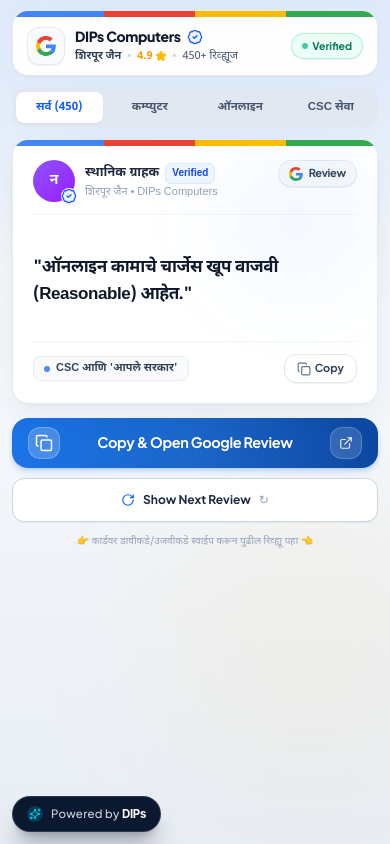
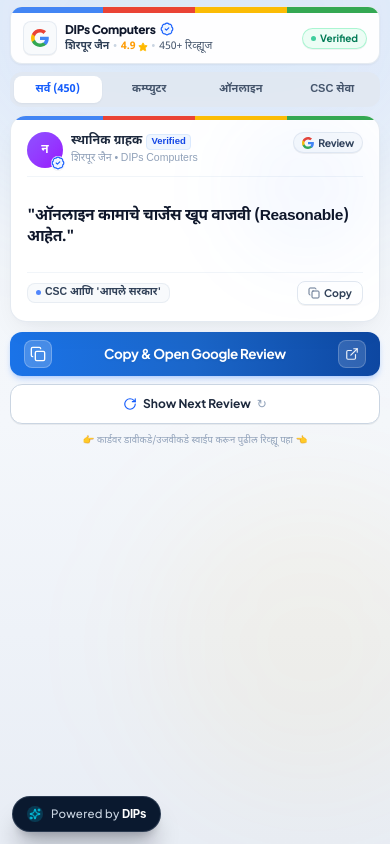
Before and after one commit to dipscomputers/DIPS-Google-Reviews, a React (Vite) app: page / in a window 390 px wide. Built offline with nearby package versions, Linux system fonts and the light colour scheme.

Commit message:
style: adjust container padding and spacing
Reduce top padding and element spacing for better mobile layout consistency.

```diff
--- a/src/App.tsx
+++ b/src/App.tsx
@@ -276,17 +276,17 @@ export default function App() {
   const avatarColor = AVATAR_COLORS[avatarColorIndex];
 
   return (
-    <div className="min-h-screen bg-gradient-to-b from-slate-100 via-[#f4f7fb] to-[#e8edf5] text-slate-800 flex flex-col items-center justify-start p-3 sm:p-4 pt-2.5 sm:pt-3.5 pb-10 sm:pb-8 relative overflow-x-hidden selection:bg-blue-100 selection:text-blue-900 font-['Noto_Sans_Devanagari',sans-serif]">
+    <div className="min-h-screen bg-gradient-to-b from-slate-100 via-[#f4f7fb] to-[#e8edf5] text-slate-800 flex flex-col items-center justify-start p-2.5 sm:p-4 pt-1.5 sm:pt-2.5 pb-8 sm:pb-8 relative overflow-x-hidden selection:bg-blue-100 selection:text-blue-900 font-['Noto_Sans_Devanagari',sans-serif]">
       {/* Background Decorative Ambient Radial Glow */}
       <div className="fixed inset-0 pointer-events-none overflow-hidden -z-0">
         <div className="absolute -top-36 left-1/2 -translate-x-1/2 w-[540px] h-[340px] bg-blue-500/10 rounded-full blur-3xl" />
         <div className="absolute bottom-10 -right-20 w-80 h-80 bg-amber-400/5 rounded-full blur-3xl" />
       </div>
 
-      <div className="w-full max-w-md mx-auto flex flex-col relative z-10 space-y-3 sm:space-y-3.5">
+      <div className="w-full max-w-md mx-auto flex flex-col relative z-10 space-y-2 sm:space-y-2.5">
 
         {/* 1. Header: Professional Google Verified Business Badge */}
-        <header className="bg-white/95 backdrop-blur-md border border-slate-200/90 rounded-2xl shadow-xs overflow-hidden shrink-0">
+        <header className="bg-white/95 backdrop-blur-md border border-slate-200/90 rounded-xl sm:rounded-2xl shadow-xs overflow-hidden shrink-0">
           {/* Authentic Google 4-Color Signature Accent Bar */}
           <div className="h-1.5 w-full flex">
             <div className="flex-1 bg-[#4285F4]" />
@@ -295,28 +295,28 @@ export default function App() {
             <div className="flex-1 bg-[#34A853]" />
           </div>
 
-          <div className="px-3.5 py-2.5 sm:py-3 flex items-center justify-between gap-2.5">
-            <div className="flex items-center gap-2.5 min-w-0 flex-1">
+          <div className="px-3 py-2 sm:py-2.5 flex items-center justify-between gap-2">
+            <div className="flex items-center gap-2 min-w-0 flex-1">
               {/* Google G Logo Emblem */}
-              <div className="w-9.5 h-9.5 sm:w-10 sm:h-10 rounded-xl bg-slate-50 border border-slate-200/80 flex items-center justify-center shrink-0 shadow-2xs">
-                <GoogleGIcon className="w-5 h-5" />
+              <div className="w-8.5 h-8.5 sm:w-9.5 sm:h-9.5 rounded-lg sm:rounded-xl bg-slate-50 border border-slate-200/80 flex items-center justify-center shrink-0 shadow-2xs">
+                <GoogleGIcon className="w-4.5 h-4.5" />
               </div>
 
               {/* Business Name and Rating Details */}
               <div className="min-w-0">
-                <div className="flex items-center gap-1.5">
-                  <h1 className="font-extrabold text-slate-900 text-sm sm:text-base leading-tight font-['Plus_Jakarta_Sans',sans-serif] tracking-tight">
+                <div className="flex items-center gap-1">
+                  <h1 className="font-extrabold text-slate-900 text-xs sm:text-sm leading-tight font-['Plus_Jakarta_Sans',sans-serif] tracking-tight">
                     DIPs Computers
                   </h1>
-                  <BadgeCheck className="w-4 h-4 text-blue-600 fill-blue-50 shrink-0" />
+                  <BadgeCheck className="w-3.5 h-3.5 text-blue-600 fill-blue-50 shrink-0" />
                 </div>
 
-                <div className="text-[11px] text-slate-500 font-medium flex items-center gap-1.5 mt-0.5 flex-wrap">
+                <div className="text-[10.5px] sm:text-[11px] text-slate-500 font-medium flex items-center gap-1 mt-0.5 flex-wrap">
                   <span className="text-slate-700 font-semibold">शिरपूर जैन</span>
                   <span className="text-slate-300">•</span>
                   <div className="flex items-center text-amber-500 font-bold gap-0.5">
                     <span>4.9</span>
-                    <Star className="w-3 h-3 fill-amber-400 text-amber-400" />
+                    <Star className="w-2.5 h-2.5 fill-amber-400 text-amber-400" />
                   </div>
                   <span className="text-slate-300">•</span>
                   <span className="text-slate-600 font-medium whitespace-nowrap">450+ रिव्ह्यूज</span>
@@ -326,8 +326,8 @@ export default function App() {
 
             {/* Google Verified Status Badge */}
             <div className="shrink-0">
-              <span className="inline-flex items-center gap-1 px-2.5 py-1 rounded-full bg-emerald-50 border border-emerald-200/90 text-[10.5px] font-bold text-emerald-700 shadow-2xs font-['Plus_Jakarta_Sans',sans-serif]">
-                <span className="w-1.5 h-1.5 rounded-full bg-emerald-500 animate-pulse" />
+              <span className="inline-flex items-center gap-1 px-2 py-0.5 rounded-full bg-emerald-50 border border-emerald-200/90 text-[10px] font-bold text-emerald-700 shadow-2xs font-['Plus_Jakarta_Sans',sans-serif]">
+                <span className="w-1.25 h-1.25 rounded-full bg-emerald-500 animate-pulse" />
                 <span>Verified</span>
               </span>
             </div>
@@ -339,7 +339,7 @@ export default function App() {
           <div className="grid grid-cols-4 gap-1 p-1 bg-slate-200/80 backdrop-blur-xs rounded-xl text-xs font-semibold">
             <button
               onClick={() => setCategory('all')}
-              className={`py-2 px-1 rounded-lg text-center transition-all cursor-pointer truncate text-[11.5px] sm:text-xs ${
+              className={`py-1.5 px-1 rounded-lg text-center transition-all cursor-pointer truncate text-[11px] sm:text-xs ${
                 category === 'all'
                   ? 'bg-white text-blue-600 shadow-xs font-bold'
                   : 'text-slate-600 hover:text-slate-900'
@@ -350,7 +350,7 @@ export default function App() {
 
             <button
               onClick={() => setCategory('computer')}
-              className={`py-2 px-1 rounded-lg text-center transition-all cursor-pointer truncate text-[11.5px] sm:text-xs ${
+              className={`py-1.5 px-1 rounded-lg text-center transition-all cursor-pointer truncate text-[11px] sm:text-xs ${
                 category === 'computer'
                   ? 'bg-white text-blue-600 shadow-xs font-bold'
                   : 'text-slate-600 hover:text-slate-900'
@@ -361,7 +361,7 @@ export default function App() {
 
             <button
               onClick={() => setCategory('online')}
-              className={`py-2 px-1 rounded-lg text-center transition-all cursor-pointer truncate text-[11.5px] sm:text-xs ${
+              className={`py-1.5 px-1 rounded-lg text-center transition-all cursor-pointer truncate text-[11px] sm:text-xs ${
                 category === 'online'
                   ? 'bg-white text-blue-600 shadow-xs font-bold'
                   : 'text-slate-600 hover:text-slate-900'
@@ -372,7 +372,7 @@ export default function App() {
 
             <button
               onClick={() => setCategory('csc')}
-              className={`py-2 px-1 rounded-lg text-center transition-all cursor-pointer truncate text-[11.5px] sm:text-xs ${
+              className={`py-1.5 px-1 rounded-lg text-center transition-all cursor-pointer truncate text-[11px] sm:text-xs ${
                 category === 'csc'
                   ? 'bg-white text-blue-600 shadow-xs font-bold'
                   : 'text-slate-600 hover:text-slate-900'
@@ -415,12 +415,12 @@ export default function App() {
               onTouchEnd={handleTouchEnd}
               onMouseDown={handleTouchStart}
               onMouseUp={handleTouchEnd}
-              className={`bg-white border border-slate-200/90 rounded-2xl sm:rounded-3xl p-5 sm:p-6 shadow-[0_14px_36px_-8px_rgba(15,23,42,0.08),0_4px_14px_-3px_rgba(15,23,42,0.03)] flex flex-col justify-between min-h-[225px] sm:min-h-[250px] transition-all relative overflow-hidden cursor-grab active:cursor-grabbing select-none ${
+              className={`bg-white border border-slate-200/90 rounded-2xl p-4 sm:p-5 shadow-[0_12px_30px_-8px_rgba(15,23,42,0.07),0_4px_12px_-3px_rgba(15,23,42,0.03)] flex flex-col justify-between min-h-[190px] sm:min-h-[215px] transition-all relative overflow-hidden cursor-grab active:cursor-grabbing select-none ${
                 isFlipping ? 'animate-card-flip' : ''
               }`}
             >
               {/* Authentic Google 4-Color Signature Accent Bar */}
-              <div className="absolute top-0 left-0 right-0 h-1.5 flex z-10">
+              <div className="absolute top-0 left-0 right-0 h-1 flex z-10">
                 <div className="flex-1 bg-[#4285F4]" />
                 <div className="flex-1 bg-[#EA4335]" />
                 <div className="flex-1 bg-[#FBBC05]" />
@@ -428,59 +428,59 @@ export default function App() {
               </div>
 
               {/* Subtle ambient card glow */}
-              <div className="absolute top-0 right-0 w-40 h-40 bg-blue-500/5 rounded-full blur-2xl pointer-events-none" />
+              <div className="absolute top-0 right-0 w-36 h-36 bg-blue-500/5 rounded-full blur-2xl pointer-events-none" />
 
               <div>
                 {/* Header: Reviewer Profile + Google Official Badge */}
-                <div className="flex items-start justify-between gap-2.5 mb-3 pb-3 border-b border-slate-100">
-                  <div className="flex items-center gap-2.5">
+                <div className="flex items-start justify-between gap-2 mb-2 pb-2 border-b border-slate-100">
+                  <div className="flex items-center gap-2">
                     {/* Customer Avatar with subtle ring & verified tick */}
                     <div className="relative">
                       <div
-                        className={`w-10.5 h-10.5 sm:w-11 sm:h-11 rounded-full bg-gradient-to-br ${avatarColor} text-white font-bold text-sm sm:text-base flex items-center justify-center shadow-xs ring-2 ring-white shrink-0`}
+                        className={`w-9 h-9 sm:w-10 sm:h-10 rounded-full bg-gradient-to-br ${avatarColor} text-white font-bold text-xs sm:text-sm flex items-center justify-center shadow-xs ring-2 ring-white shrink-0`}
                       >
                         {avatarLetter}
                       </div>
-                      <div className="absolute -bottom-0.5 -right-0.5 w-4 h-4 bg-white rounded-full flex items-center justify-center shadow-2xs">
-                        <BadgeCheck className="w-4 h-4 text-blue-600 fill-blue-50" />
+                      <div className="absolute -bottom-0.5 -right-0.5 w-3.5 h-3.5 bg-white rounded-full flex items-center justify-center shadow-2xs">
+                        <BadgeCheck className="w-3.5 h-3.5 text-blue-600 fill-blue-50" />
                       </div>
                     </div>
 
                     <div>
-                      <div className="text-[13px] sm:text-sm font-bold text-slate-800 flex items-center gap-1.5">
+                      <div className="text-[12.5px] sm:text-xs font-bold text-slate-800 flex items-center gap-1">
                         <span>स्थानिक ग्राहक</span>
-                        <span className="text-[10px] font-semibold text-blue-700 bg-blue-50 px-1.5 py-0.5 rounded-md border border-blue-100">
+                        <span className="text-[9.5px] font-semibold text-blue-700 bg-blue-50 px-1 py-0.2 rounded border border-blue-100">
                           Verified
                         </span>
                       </div>
-                      <div className="text-[11px] sm:text-[11.5px] text-slate-400 font-medium">
+                      <div className="text-[10.5px] sm:text-[11px] text-slate-400 font-medium">
                         शिरपूर जैन • DIPs Computers
                       </div>
                     </div>
                   </div>
 
                   {/* Google Review Badge */}
-                  <div className="flex items-center gap-1.5 px-2.5 py-1 rounded-full bg-slate-50 border border-slate-200/80 shadow-2xs shrink-0">
-                    <GoogleGIcon className="w-3.5 h-3.5 shrink-0" />
-                    <span className="text-[11px] font-bold text-slate-700 tracking-tight font-['Plus_Jakarta_Sans',sans-serif]">
+                  <div className="flex items-center gap-1 px-2 py-0.5 rounded-full bg-slate-50 border border-slate-200/80 shadow-2xs shrink-0">
+                    <GoogleGIcon className="w-3 h-3 shrink-0" />
+                    <span className="text-[10.5px] font-bold text-slate-700 tracking-tight font-['Plus_Jakarta_Sans',sans-serif]">
                       Review
                     </span>
                   </div>
                 </div>
 
-                {/* Main Review Text: Balanced Font & Typography */}
-                <div className="py-4 sm:py-5 min-h-[110px] sm:min-h-[130px] flex items-center relative my-1">
-                  <p className="relative z-1 text-[17px] sm:text-[19px] font-bold text-slate-900 leading-relaxed select-all tracking-tight">
+                {/* Main Review Text: Balanced Mobile Typography */}
+                <div className="py-2.5 sm:py-3 min-h-[85px] sm:min-h-[105px] flex items-center relative my-0.5">
+                  <p className="relative z-1 text-[15.5px] sm:text-[17.5px] font-bold text-slate-900 leading-snug select-all tracking-tight">
                     "{currentReview.text}"
                   </p>
                 </div>
               </div>
 
               {/* Bottom Card Footer: Category tag & Quick copy pill */}
-              <div className="pt-3 sm:pt-3.5 border-t border-slate-100 text-xs text-slate-500 flex items-center justify-between">
-                <div className="inline-flex items-center gap-1.5 px-2.5 py-1 rounded-lg bg-slate-50 border border-slate-200/70">
-                  <span className="w-1.5 h-1.5 rounded-full bg-blue-600 animate-pulse" />
-                  <span className="font-semibold text-slate-700 text-[11px] sm:text-[11.5px]">
+              <div className="pt-2 sm:pt-2.5 border-t border-slate-100 text-xs text-slate-500 flex items-center justify-between">
+                <div className="inline-flex items-center gap-1 px-2 py-0.5 rounded-lg bg-slate-50 border border-slate-200/70">
+                  <span className="w-1.25 h-1.25 rounded-full bg-blue-600 animate-pulse" />
+                  <span className="font-semibold text-slate-700 text-[10.5px] sm:text-[11px]">
                     {currentReview.categoryTitle}
                   </span>
                 </div>
@@ -491,7 +491,7 @@ export default function App() {
                   target="_blank"
                   rel="noopener noreferrer"
                   onClick={handleQuickCardCopy}
-                  className={`px-3 py-1.5 rounded-xl border text-[11px] font-bold flex items-center gap-1 cursor-pointer transition-all active:scale-95 no-underline font-['Plus_Jakarta_Sans',sans-serif] ${
+                  className={`px-2.5 py-1 rounded-lg border text-[10.5px] font-bold flex items-center gap-1 cursor-pointer transition-all active:scale-95 no-underline font-['Plus_Jakarta_Sans',sans-serif] ${
                     cardCopied
                       ? 'bg-emerald-50 border-emerald-300 text-emerald-700 shadow-2xs'
                       : 'bg-white hover:bg-slate-50 border-slate-200 text-slate-700 hover:text-blue-700 hover:border-blue-200 shadow-2xs'
@@ -500,12 +500,12 @@ export default function App() {
                 >
                   {cardCopied ? (
                     <>
-                      <Check className="w-3.5 h-3.5 text-emerald-600" />
+                      <Check className="w-3 h-3 text-emerald-600" />
                       <span>Copied!</span>
                     </>
                   ) : (
                     <>
-                      <Copy className="w-3.5 h-3.5 text-slate-500" />
+                      <Copy className="w-3 h-3 text-slate-500" />
                       <span>Copy</span>
                     </>
                   )}
@@ -514,19 +514,19 @@ export default function App() {
             </div>
           ) : (
             /* All Completed State */
-            <div className="bg-white border border-slate-200 rounded-3xl p-6 text-center shadow-md">
-              <div className="w-11 h-11 rounded-2xl bg-amber-50 text-amber-500 flex items-center justify-center mx-auto mb-2.5 shadow-xs">
-                <Sparkles className="w-5 h-5 text-amber-500" />
+            <div className="bg-white border border-slate-200 rounded-2xl p-5 text-center shadow-md">
+              <div className="w-10 h-10 rounded-xl bg-amber-50 text-amber-500 flex items-center justify-center mx-auto mb-2 shadow-xs">
+                <Sparkles className="w-4 h-4 text-amber-500" />
               </div>
-              <h3 className="text-base font-bold text-slate-900 mb-1">
+              <h3 className="text-sm font-bold text-slate-900 mb-1">
                 सर्व {totalReviews} रिव्ह्यू संपले आहेत! 🎉
               </h3>
-              <p className="text-xs text-slate-500 mb-3.5">
+              <p className="text-[11px] text-slate-500 mb-3">
                 सर्व रिव्ह्यूज वापरले गेले आहेत. पुन्हा नव्याने सुरू करण्यासाठी खालील बटण दाबा.
               </p>
               <button
                 onClick={executeReset}
-                className="w-full py-3 px-4 rounded-xl bg-gradient-to-r from-blue-600 to-indigo-600 hover:from-blue-700 hover:to-indigo-700 text-white font-bold text-xs shadow-md shadow-blue-500/25 active:scale-[0.98] transition-all cursor-pointer"
+                className="w-full py-2.5 px-4 rounded-xl bg-gradient-to-r from-blue-600 to-indigo-600 hover:from-blue-700 hover:to-indigo-700 text-white font-bold text-xs shadow-md shadow-blue-500/25 active:scale-[0.98] transition-all cursor-pointer"
               >
                 नव्याने सुरू करा (Reset Reviews)
               </button>
@@ -534,39 +534,39 @@ export default function App() {
           )}
         </div>
 
-        {/* 5. The 2 Main Action Buttons: In English with Clean, Modern Styling */}
+        {/* 5. The 2 Main Action Buttons: In English with Compact Styling */}
         {currentReview && (
-          <div className="space-y-2.5 pt-0.5">
+          <div className="space-y-2 pt-0.5">
             {/* Primary 1-Click Action: Copy & Open Google Review Link */}
             <a
               href={GOOGLE_REVIEW_URL}
               target="_blank"
               rel="noopener noreferrer"
               onClick={handleCopyAndOpen}
-              className={`w-full h-12.5 sm:h-13.5 px-4 sm:px-5 rounded-2xl flex items-center justify-between text-white no-underline select-none cursor-pointer transition-all duration-200 active:scale-[0.98] font-['Plus_Jakarta_Sans',sans-serif] ${
+              className={`w-full h-11 sm:h-12 px-3.5 rounded-xl sm:rounded-2xl flex items-center justify-between text-white no-underline select-none cursor-pointer transition-all duration-200 active:scale-[0.98] font-['Plus_Jakarta_Sans',sans-serif] ${
                 copiedSuccess
                   ? 'bg-gradient-to-r from-emerald-600 to-teal-600 shadow-md shadow-emerald-600/30'
                   : 'bg-gradient-to-r from-[#1a73e8] via-[#1b66c9] to-[#0d47a1] shadow-md shadow-blue-500/25 hover:brightness-105'
               } ${isFlipping ? 'pointer-events-none opacity-80' : ''}`}
             >
               {/* Left: Icon Badge */}
-              <div className="w-8 h-8 rounded-xl bg-white/20 backdrop-blur-xs flex items-center justify-center border border-white/25 shrink-0">
+              <div className="w-7 h-7 rounded-lg bg-white/20 backdrop-blur-xs flex items-center justify-center border border-white/25 shrink-0">
                 {copiedSuccess ? (
-                  <CheckCircle2 className="w-4.5 h-4.5 text-white animate-bounce" />
+                  <CheckCircle2 className="w-4 h-4 text-white animate-bounce" />
                 ) : (
-                  <Copy className="w-4.5 h-4.5 text-white" />
+                  <Copy className="w-4 h-4 text-white" />
                 )}
               </div>
 
               {/* Center: English Bold Title */}
-              <div className="flex-1 text-center font-bold text-[14.5px] sm:text-base tracking-tight drop-shadow-xs">
+              <div className="flex-1 text-center font-bold text-[13.5px] sm:text-[15px] tracking-tight drop-shadow-xs">
                 {copiedSuccess
                   ? 'Copied! Opening Google...'
                   : 'Copy & Open Google Review'}
               </div>
 
               {/* Right: External Link Indicator */}
-              <div className="w-8 h-8 rounded-xl bg-white/15 border border-white/20 flex items-center justify-center shrink-0">
+              <div className="w-7 h-7 rounded-lg bg-white/15 border border-white/20 flex items-center justify-center shrink-0">
                 <ExternalLink className="w-3.5 h-3.5 text-white/90" />
               </div>
             </a>
@@ -575,7 +575,7 @@ export default function App() {
             <button
               onClick={() => handleNextReviewWithFlip()}
               disabled={isFlipping}
-              className="w-full h-11 sm:h-12 px-3.5 rounded-xl sm:rounded-2xl bg-white border border-slate-300 hover:border-blue-400 hover:bg-slate-50 text-slate-800 font-bold text-xs sm:text-sm flex items-center justify-center gap-2 shadow-2xs hover:shadow-xs active:scale-[0.98] transition-all duration-200 cursor-pointer disabled:opacity-60 font-['Plus_Jakarta_Sans',sans-serif]"
+              className="w-full h-10 sm:h-11 px-3 rounded-xl bg-white border border-slate-300 hover:border-blue-400 hover:bg-slate-50 text-slate-800 font-bold text-xs sm:text-sm flex items-center justify-center gap-1.5 shadow-2xs hover:shadow-xs active:scale-[0.98] transition-all duration-200 cursor-pointer disabled:opacity-60 font-['Plus_Jakarta_Sans',sans-serif]"
             >
               <RotateCw
                 className={`w-3.5 h-3.5 text-blue-600 transition-transform duration-500 ${
@@ -587,7 +587,7 @@ export default function App() {
             </button>
 
             {/* Mobile Swipe Hint */}
-            <div className="text-[10px] text-slate-400 text-center font-medium flex items-center justify-center gap-1 sm:hidden pt-0.5">
+            <div className="text-[9.5px] text-slate-400 text-center font-medium flex items-center justify-center gap-1 sm:hidden pt-0.5">
               <span>👉 कार्डवर डावीकडे/उजवीकडे स्वाईप करून पुढील रिव्ह्यू पहा 👈</span>
             </div>
           </div>
```
